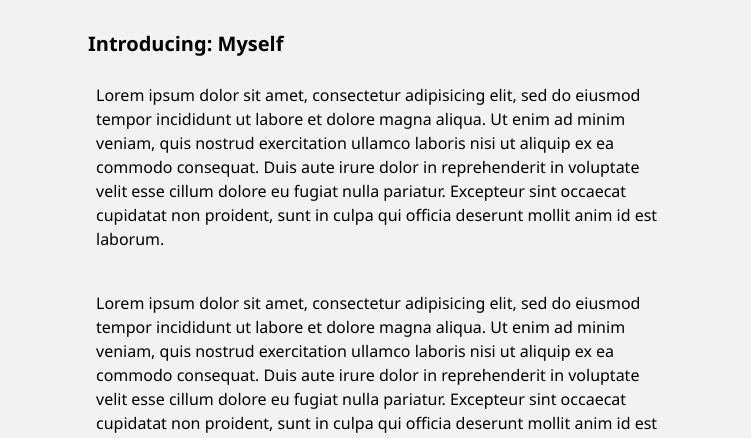
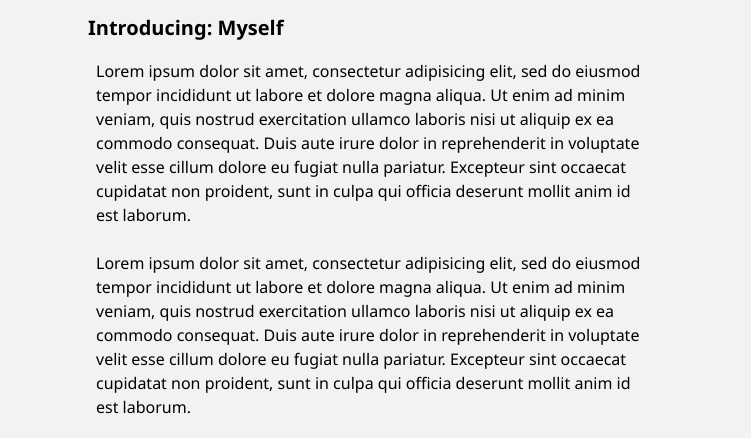
Before and after one commit to TingeOGinge/personal-website, a website: page index.html in a window 1280 px wide. Shown: the part 505-943 px from the top of the page, without its empty margins (264-1015 px from the left). Drawn offline with Linux system fonts and the light colour scheme.

Commit message:
shrink padding of main content

```diff
--- a/css/stylesheet.css
+++ b/css/stylesheet.css
@@ -68,7 +68,7 @@ h3 {
 
 .mainContent {
   margin: 0.5rem;
-  padding: 1rem 0 1rem .5rem;
+  padding: .5rem;
 }
 
 .mobileIcon {
@@ -156,11 +156,12 @@ footer {
   }
 
   .mainSection {
-    padding: 2rem 4rem;
+    padding: 1rem 4rem;
   }
 
   .mainContent {
     margin: .5rem;
+    padding: .5rem;
   }
 
   .mobileIcon {
```
